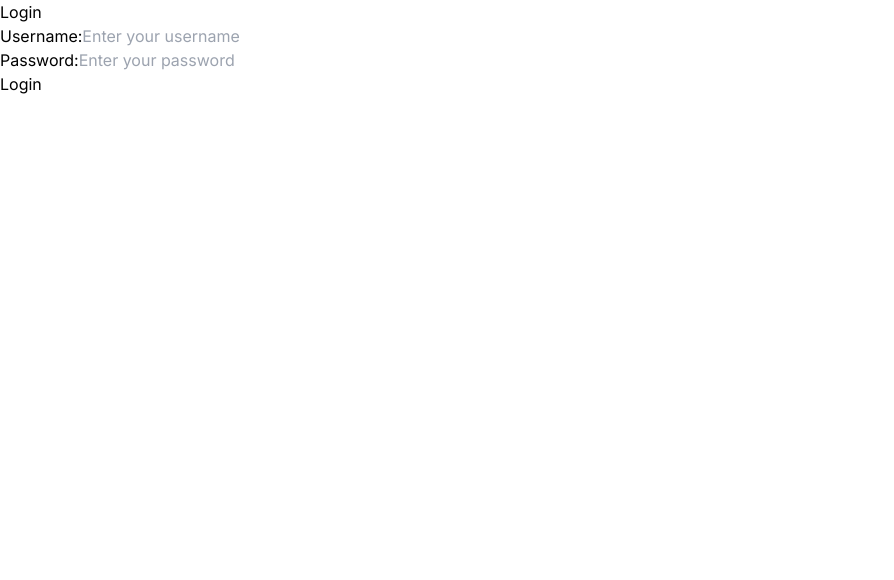
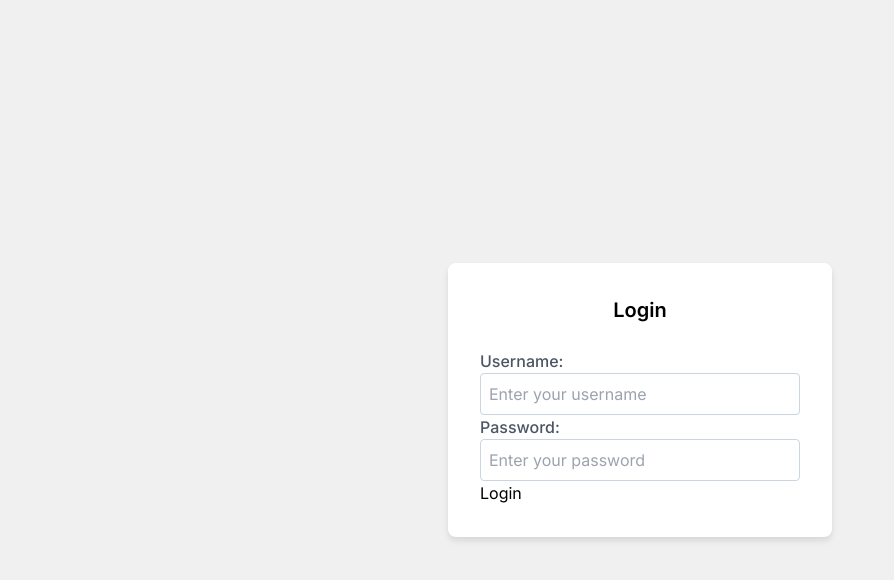
Before and after one commit to rit628/Pay-Array, a Next.js app in the folder frontend/: page /login in a window 1280 px wide. Shown: the top 580 px of the page, without its empty margins (0-894 px from the left). Built offline with nearby package versions, Linux system fonts and the light colour scheme.

Commit message:
updated styling

```diff
--- a/frontend/app/(auth)/login/page.tsx
+++ b/frontend/app/(auth)/login/page.tsx
@@ -19,35 +19,43 @@ const LoginPage: React.FC = () => {
     };
 
     return (
-    <div>
-      <h1>Login</h1>
-      <form onSubmit={handleSubmit}>
-        <div>
-          <label htmlFor="username">Username:</label>
+        <div className="container">
+          <div className="login-container">
+            <h2 className="title">Login</h2>
+            <form onSubmit={handleSubmit} className="form">
+              <div className="form-group">
+                <label htmlFor="username" className="label">
+                  Username:
+                </label>
                 <input
                   type="text"
                   id="username"
                   name="username"
                   value={formData.username}
                   onChange={handleChange}
+                  className="input"
                   placeholder="Enter your username"
                   required
                 />
               </div>
-        <div>
-          <label htmlFor="password">Password:</label>
+              <div className="form-group">
+                <label htmlFor="password" className="label">
+                  Password:
+                </label>
                 <input
                   type="password"
                   id="password"
                   name="password"
                   value={formData.password}
                   onChange={handleChange}
+                  className="input"
                   placeholder="Enter your password"
                   required
                 />
               </div>
-        <button type="submit">Login</button>
+              <button type="submit" className="submit-button">Login</button>
             </form>
+          </div>
         </div>
       );
     };
--- a/frontend/app/styles/globals.css
+++ b/frontend/app/styles/globals.css
@@ -22,8 +22,8 @@
   }
 }
 
-.h1 {
-  font-size: 100px;
+h1 {
+  font-size: 50px;
 }
 
 .container {
@@ -49,5 +49,73 @@
 }
 
 .button:hover {
-  background-color: #0056b3;
+  background-color: #054330;
+  color: #d1f0d7;
 }
+
+.container {
+  display: flex;
+  min-height: 100vh;
+  align-items: center;
+  justify-content: center;
+  background-color: #f0f0f0;
+}
+
+.loginContainer {
+  background-color: #fff;
+  padding: 32px;
+  border-radius: 8px;
+  box-shadow: 0 4px 6px rgba(0, 0, 0, 0.1);
+  width: 24rem;
+}
+
+.title {
+  font-size: 1.25rem;
+  font-weight: 600;
+  margin-bottom: 24px;
+  text-align: center;
+}
+
+.form {
+  margin-top: 16px;
+}
+
+.formGroup {
+  margin-bottom: 16px;
+}
+
+.label {
+  color: #4b5563;
+  font-weight: 500;
+}
+
+.input {
+  width: 100%;
+  padding: 8px;
+  border: 1px solid #cbd5e0;
+  border-radius: 4px;
+  outline: none;
+}
+
+.submitButton {
+  width: 100%;
+  padding: 8px;
+  background-color: #4299e1;
+  color: #fff;
+  border: none;
+  border-radius: 4px;
+  cursor: pointer;
+  outline: none;
+}
+
+.submitButton:hover {
+  background-color: #3182ce;
+}
+
+.login-container {
+  background-color: #fff;
+  padding: 32px;
+  border-radius: 8px;
+  box-shadow: 0 4px 6px rgba(0, 0, 0, 0.1); /* Add box-shadow to create a box around the login page */
+  width: 24rem;
+}
```
Lines whose indentation alone changed are shown as unchanged.
